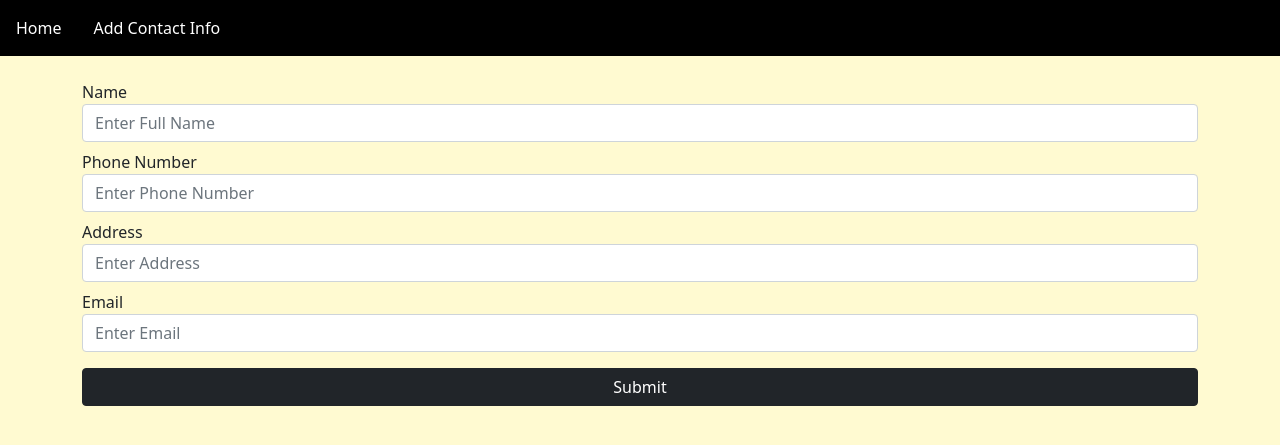
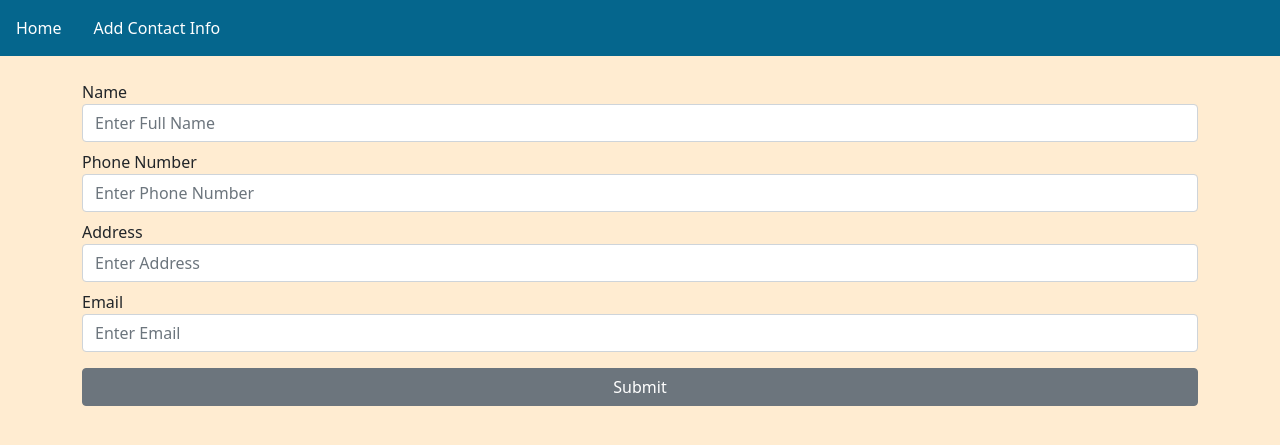
Before and after one commit to graceca87/Addy_App, a Flask app: page /phone_book in a window 1280 px wide. Shown: the top 445 px of the page. Run offline with Flask 2, Linux system fonts and the light colour scheme; some libraries are stand-ins or nearby versions.

Commit message:
made some changes to design

```diff
--- a/app/templates/add_contact.html
+++ b/app/templates/add_contact.html
@@ -20,7 +20,7 @@
         {{ form.email(class = 'form-control fw-lighter', placeholder='Enter Email') }}
 
         <form method="POST">
-            <button class="btn btn-dark w-100 mt-3 text-white"
+            <button class="btn btn-secondary w-100 mt-3 text-white"
             <button type="submit" name="submit">Submit</button>
         </form>
     </div>
--- a/app/templates/base.html
+++ b/app/templates/base.html
@@ -12,9 +12,9 @@
     <title>{% block title %}{% endblock title %}</title>
 </head>
 
-<body style="background-color: #fffad1;">
+<body style="background-color:#ffecd1;">
     <!-- Navbar Goes Here -->
-    <nav class="navbar" style="background-color: #000000;">
+    <nav class="navbar" style="background-color: #05668d;">
         <!-- Navbar content -->
         <ul class="nav justify-content-center">
             <li class="nav-item">
```
